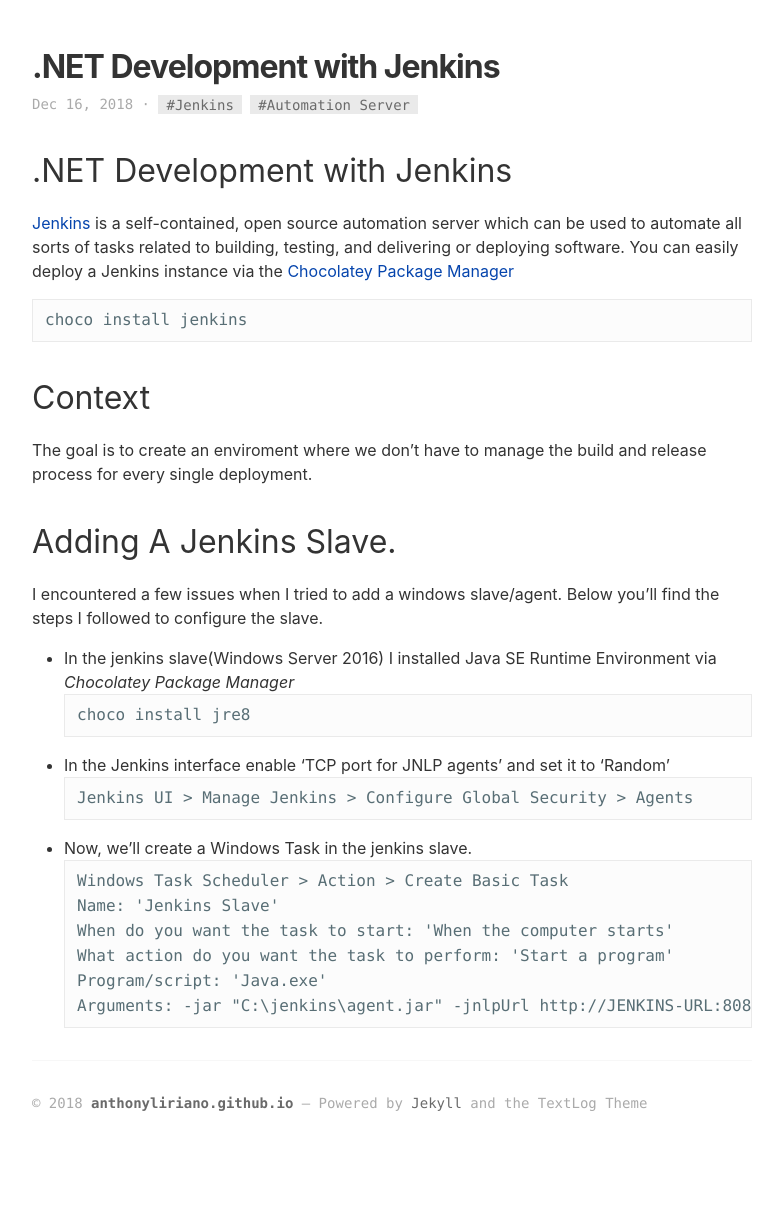
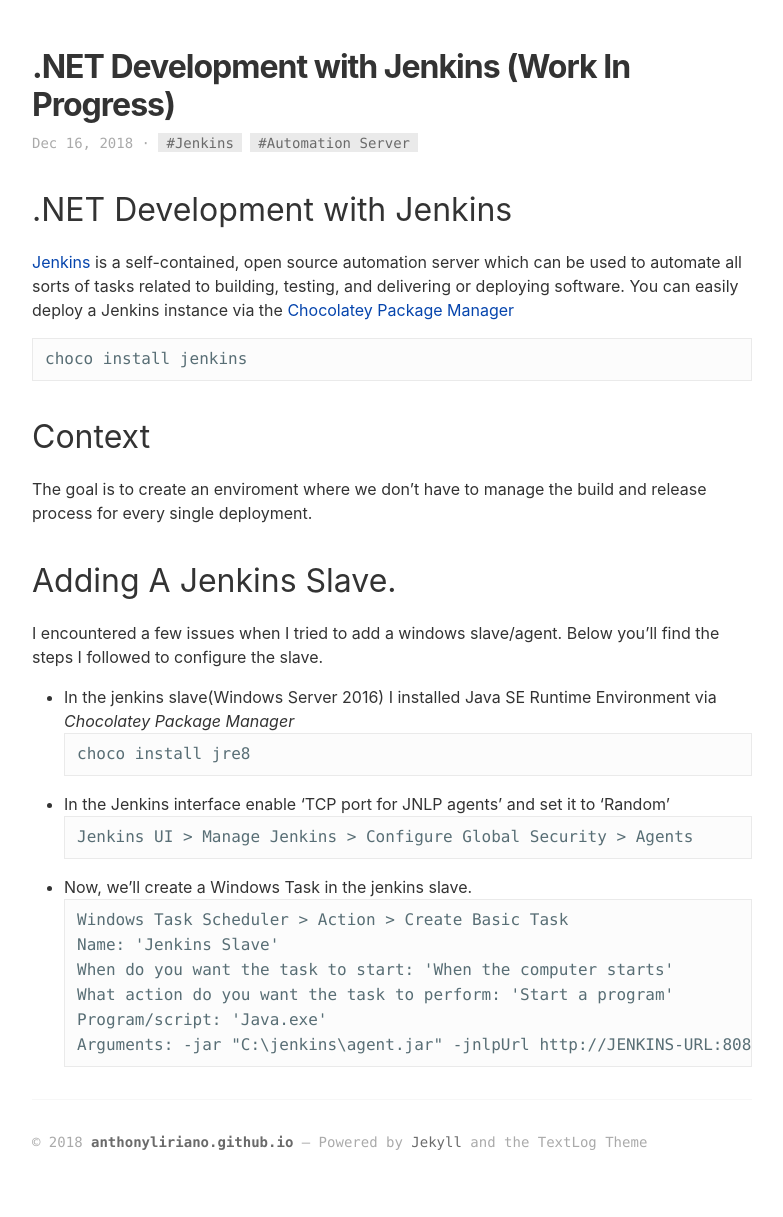
Before and after one commit to anthonyliriano/anthonyliriano.github.io, a Jekyll site: the page built from _posts/2018-12-16-Jenkins-for-windows.md, in a window 1280 px wide. Shown: the whole page, without its empty margins (8-791 px from the left). Built offline with Jekyll 4.4.1, drawn with Linux system fonts in a browser that asks for light colours; before the commit the page ends 1178 px from its top, so only the background shows below that.

Commit message:
Updating Jenkins post to make as a work in progress.

```diff
--- a/_posts/2018-12-16-Jenkins-for-windows.md
+++ b/_posts/2018-12-16-Jenkins-for-windows.md
@@ -1,6 +1,6 @@
 ---
 layout: post
-title: .NET Development with Jenkins
+title: .NET Development with Jenkins (Work In Progress)
 tags: [Jenkins, Automation Server]
 comment: false
 ---
```
